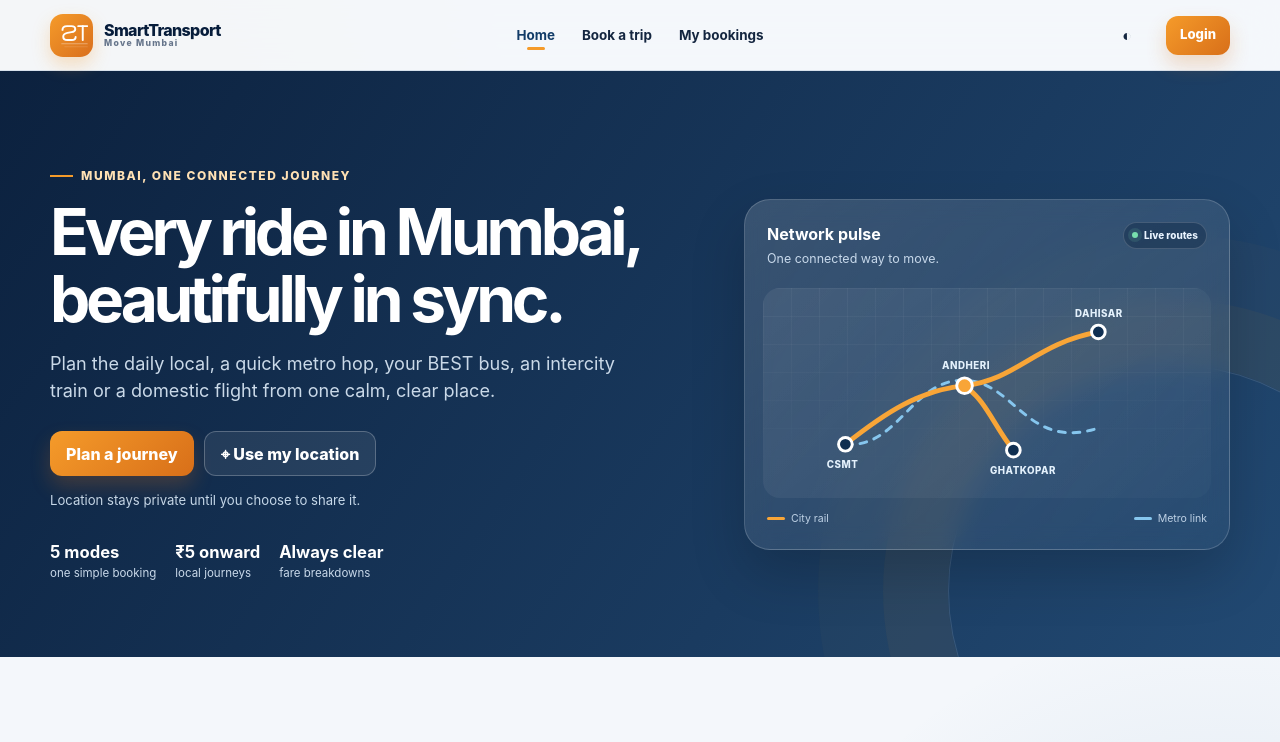
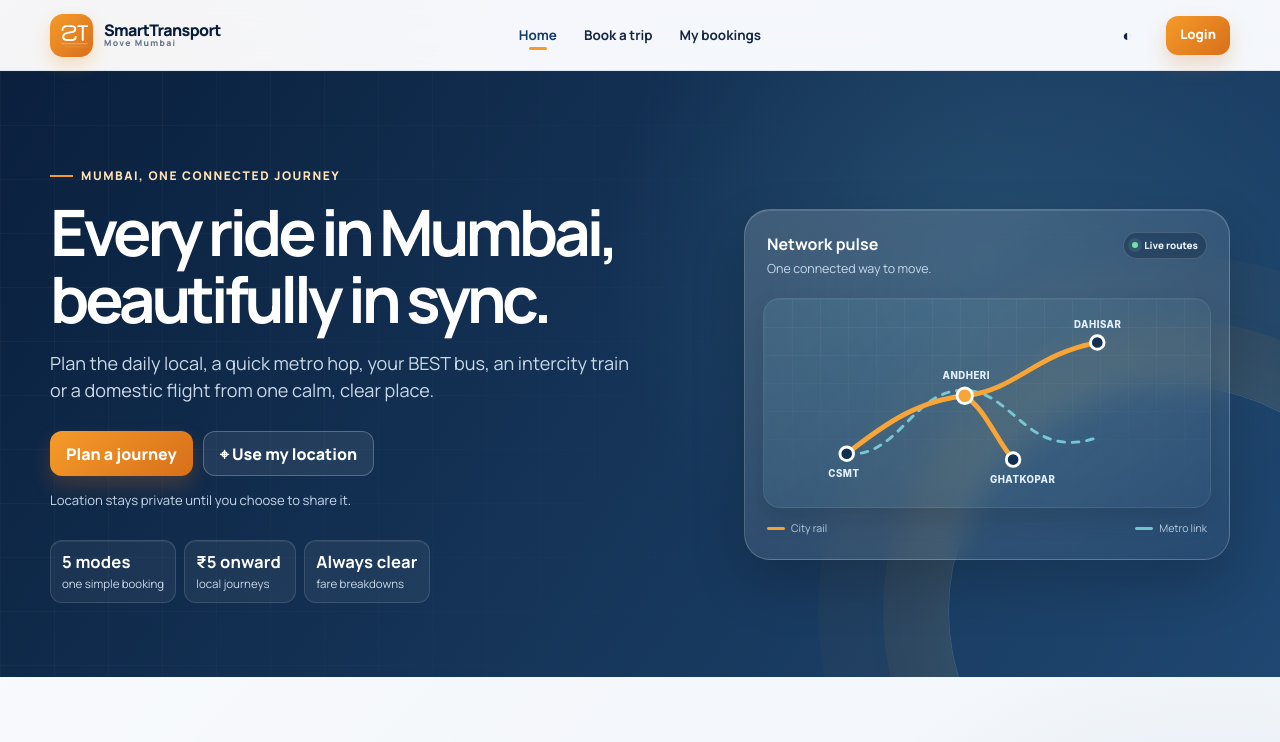
Before and after one commit to sakibshaikh0806-hash/Smart-Public-Transport-Booking-Portal-, a website: page index.html in a window 1280 px wide. Shown: the top 742 px of the page. Drawn offline with Linux system fonts and the light colour scheme; no server answers.

Commit message:
Polish transport portal visual design

```diff
--- a/index.html
+++ b/index.html
@@ -12,21 +12,22 @@
       --navy:#071d3b; --navy-2:#123c68; --blue:#3673a8; --saffron:#f59b2a;
       --saffron-pale:#ffe1b4; --ink:#142640; --muted:#66758b; --paper:#f4f7fb;
       --surface:rgba(255,255,255,.79); --solid:#fff; --soft:#edf3f8; --line:#d7e1ec;
-      --good:#17845b; --bad:#c13c50; --shadow:0 20px 50px rgba(7,29,59,.13);
+      --good:#17845b; --bad:#c13c50; --cyan:#76c9d4; --shadow:0 20px 50px rgba(7,29,59,.13);
     }
     body[data-theme="dark"] {
       --navy:#081524; --navy-2:#103454; --blue:#75a8d1; --saffron:#ffae42;
       --saffron-pale:#ffd49d; --ink:#eff6ff; --muted:#aec1d5; --paper:#0b1728;
       --surface:rgba(17,38,62,.86); --solid:#112842; --soft:#18334f; --line:#294966;
-      --shadow:0 22px 55px rgba(0,0,0,.32);
+      --cyan:#8bdce3; --shadow:0 22px 55px rgba(0,0,0,.32);
     }
     * { box-sizing:border-box; }
     html { scroll-behavior:smooth; }
     body {
       min-width:320px; margin:0; color:var(--ink); background:
       radial-gradient(circle at 8% 6%,rgba(245,155,42,.16),transparent 26rem),
-      radial-gradient(circle at 95% 48%,rgba(54,115,168,.15),transparent 30rem),var(--paper);
-      font-family:Inter,system-ui,sans-serif; line-height:1.5; transition:background .2s,color .2s;
+      radial-gradient(circle at 95% 48%,rgba(54,115,168,.15),transparent 30rem),
+      linear-gradient(135deg,rgba(255,255,255,.6),transparent 42%),var(--paper);
+      font-family:Manrope,system-ui,sans-serif; line-height:1.5; transition:background .2s,color .2s;
     }
     button,input,select { font:inherit; } button { cursor:pointer; } button:disabled { cursor:not-allowed; opacity:.6; }
     [hidden],.hidden { display:none!important; }
@@ -37,7 +38,7 @@
     /* ── Scroll progress bar ── */
     .nav-progress { position:absolute; bottom:-1px; left:0; height:2px; width:0%; background:linear-gradient(90deg,var(--saffron),#d86f19); transition:width .1s linear; border-radius:0 2px 2px 0; }
 
-    .header { position:sticky; z-index:100; top:0; border-bottom:1px solid var(--line); background:rgba(244,247,251,.88); backdrop-filter:blur(18px); -webkit-backdrop-filter:blur(18px); transition:box-shadow .2s,background .2s; }
+    .header { position:sticky; z-index:100; top:0; border-bottom:1px solid rgba(215,225,236,.75); background:rgba(244,247,251,.78); backdrop-filter:blur(22px); -webkit-backdrop-filter:blur(22px); transition:box-shadow .2s,background .2s; }
     .header.scrolled { box-shadow:0 4px 24px rgba(7,29,59,.10); background:rgba(244,247,251,.97); }
     body[data-theme="dark"] .header { background:rgba(11,23,40,.88); }
     body[data-theme="dark"] .header.scrolled { background:rgba(11,23,40,.98); box-shadow:0 4px 24px rgba(0,0,0,.28); }
@@ -104,8 +105,9 @@
     .nav-links { justify-self:center; gap:3px; }
     .header-actions { display:flex; align-items:center; justify-self:end; gap:5px; }
 
-    .hero { position:relative; overflow:hidden; padding:clamp(52px,8vw,96px) 0 74px; color:#fff; background:linear-gradient(124deg,rgba(7,29,59,.98),rgba(18,60,104,.93)); }
-    .hero:after { position:absolute; right:-120px; bottom:-160px; width:450px; height:450px; border:1px solid rgba(255,255,255,.12); border-radius:50%; box-shadow:0 0 0 65px rgba(245,155,42,.045),0 0 0 130px rgba(245,155,42,.025); content:""; }
+    .hero { position:relative; isolation:isolate; overflow:hidden; padding:clamp(52px,8vw,96px) 0 74px; color:#fff; background:radial-gradient(circle at 76% 30%,rgba(118,201,212,.14),transparent 23rem),linear-gradient(124deg,rgba(7,29,59,.99),rgba(18,60,104,.94)); }
+    .hero:before { position:absolute; z-index:-1; inset:0; background-image:linear-gradient(rgba(255,255,255,.045) 1px,transparent 1px),linear-gradient(90deg,rgba(255,255,255,.045) 1px,transparent 1px); background-size:54px 54px; mask-image:linear-gradient(110deg,rgba(0,0,0,.72),transparent 72%); content:""; }
+    .hero:after { position:absolute; right:-120px; bottom:-160px; width:450px; height:450px; border:1px solid rgba(255,255,255,.15); border-radius:50%; box-shadow:0 0 0 65px rgba(245,155,42,.055),0 0 0 130px rgba(245,155,42,.03),0 0 90px rgba(118,201,212,.12); content:""; }
     .hero-grid { position:relative; z-index:1; display:grid; grid-template-columns:1.1fr .9fr; align-items:center; gap:clamp(35px,8vw,100px); }
     .eyebrow { margin:0 0 14px; color:var(--saffron-pale); font-size:.75rem; font-weight:800; letter-spacing:.13em; text-transform:uppercase; }
     .eyebrow:before { display:inline-block; width:23px; height:2px; margin:0 8px 3px 0; background:var(--saffron); content:""; }
@@ -116,9 +118,10 @@
     .hero .secondary { border-color:rgba(255,255,255,.24); color:#fff; background:rgba(255,255,255,.08); }
     .hero .secondary:hover { background:rgba(255,255,255,.15); }
     .location-status { min-height:22px; margin:15px 0 0; color:#c6d8e9; font-size:.82rem; }
-    .stats { display:flex; flex-wrap:wrap; gap:19px; margin-top:27px; color:#c8d8e9; font-size:.72rem; }
-    .stats strong { display:block; color:#fff; font-size:1.04rem; }
-    .map-card { position:relative; display:flex; min-height:334px; flex-direction:column; padding:22px; overflow:hidden; border:1px solid rgba(255,255,255,.18); border-radius:26px; background:linear-gradient(145deg,rgba(255,255,255,.15),rgba(255,255,255,.035)); box-shadow:0 24px 54px rgba(0,0,0,.18); backdrop-filter:blur(12px); animation:float .75s .12s both; }
+    .stats { display:flex; flex-wrap:wrap; gap:8px; margin-top:27px; color:#c8d8e9; font-size:.72rem; }
+    .stats span { min-width:112px; padding:9px 11px; border:1px solid rgba(255,255,255,.13); border-radius:12px; background:rgba(255,255,255,.055); box-shadow:inset 0 1px rgba(255,255,255,.07); }
+    .stats strong { display:block; color:#fff; font-size:1.04rem; letter-spacing:.01em; }
+    .map-card { position:relative; display:flex; min-height:334px; flex-direction:column; padding:22px; overflow:hidden; border:1px solid rgba(255,255,255,.2); border-radius:26px; background:linear-gradient(145deg,rgba(255,255,255,.17),rgba(255,255,255,.045)); box-shadow:0 24px 54px rgba(0,0,0,.2),inset 0 1px rgba(255,255,255,.12); backdrop-filter:blur(14px); animation:float .75s .12s both; }
     .map-card h2 { margin:0; font-size:1rem; } .map-card p { margin:4px 0; color:#c8d9eb; font-size:.78rem; }
     .line-a,.line-b { position:absolute; left:13%; width:76%; height:3px; border-radius:9px; background:linear-gradient(90deg,var(--saffron),#ffd38e 45%,#73b3e2); transform-origin:left; }
     .line-a { top:51%; transform:rotate(-21deg); }.line-b { top:55%; transform:rotate(27deg); }
@@ -129,18 +132,18 @@
     .network-head { display:flex; align-items:flex-start; justify-content:space-between; gap:12px; }
     .network-status { display:inline-flex; align-items:center; gap:6px; padding:5px 8px; border:1px solid rgba(255,255,255,.16); border-radius:99px; color:#eaf4ff; background:rgba(7,29,59,.35); font-size:.62rem; font-weight:800; white-space:nowrap; }
     .network-status i { width:6px; height:6px; border-radius:50%; background:#78dfad; box-shadow:0 0 0 4px rgba(120,223,173,.12); }
-    .network-visual { position:relative; flex:1; min-height:210px; margin:15px -4px 0; overflow:hidden; border-radius:17px; background:linear-gradient(135deg,rgba(255,255,255,.07),rgba(255,255,255,.02)); }
+    .network-visual { position:relative; flex:1; min-height:210px; margin:15px -4px 0; overflow:hidden; border:1px solid rgba(255,255,255,.08); border-radius:17px; background:linear-gradient(135deg,rgba(118,201,212,.12),rgba(255,255,255,.025)); box-shadow:0 12px 24px rgba(0,0,0,.12); }
     .network-visual:before { position:absolute; inset:0; background-image:linear-gradient(rgba(255,255,255,.06) 1px,transparent 1px),linear-gradient(90deg,rgba(255,255,255,.06) 1px,transparent 1px); background-size:28px 28px; content:""; mask-image:linear-gradient(to bottom,rgba(0,0,0,.75),transparent); }
     .network-svg { position:absolute; inset:0; width:100%; height:100%; }
     .network-svg .route-main { fill:none; stroke:#f8a537; stroke-linecap:round; stroke-linejoin:round; stroke-width:5; }
-    .network-svg .route-secondary { fill:none; stroke:#86c6ee; stroke-linecap:round; stroke-linejoin:round; stroke-width:3; stroke-dasharray:7 8; }
+    .network-svg .route-secondary { fill:none; stroke:var(--cyan); stroke-linecap:round; stroke-linejoin:round; stroke-width:3; stroke-dasharray:7 8; }
     .network-svg .station { fill:#102f51; stroke:#fff; stroke-width:3; }
     .network-svg .station-hot { fill:#f8a537; stroke:#fff; stroke-width:3; }
     .network-svg text { fill:#e4f1fc; font-family:Inter,system-ui,sans-serif; font-size:10px; font-weight:800; letter-spacing:.05em; }
     .network-foot { display:flex; justify-content:space-between; gap:10px; margin-top:13px; color:#bed1e5; font-size:.66rem; }
     .network-key { display:flex; align-items:center; gap:6px; }
     .network-key:before { width:18px; height:3px; border-radius:3px; background:#f8a537; content:""; }
-    .network-key:last-child:before { background:#86c6ee; }
+    .network-key:last-child:before { background:var(--cyan); }
 
     .section { padding:clamp(54px,7vw,88px) 0; }
     .heading { display:flex; align-items:end; justify-content:space-between; gap:20px; margin-bottom:24px; }
@@ -190,7 +193,7 @@
     @media print { body * { visibility:hidden!important; } #printTicket,#printTicket * { visibility:visible!important; } #printTicket { position:absolute; inset:0; display:block!important; padding:28px; color:#071d3b; background:#fff; font-family:Arial,sans-serif; } #printTicket .ticket { padding:22px; border:2px solid #071d3b; border-radius:13px; } #printTicket h1 { margin:0 0 10px; font-size:27px; letter-spacing:0; } #printTicket p { margin:8px 0; font-size:14px; } }
     @keyframes up { from { opacity:0; transform:translateY(17px); } to { opacity:1; transform:translateY(0); } } @keyframes float { from { opacity:0; transform:translateY(23px) scale(.97); } to { opacity:1; transform:none; } } @keyframes modal { from { opacity:0; transform:translateY(10px) scale(.98); } to { opacity:1; transform:none; } } @keyframes spin { to { transform:rotate(360deg); } } @keyframes pop { 0% { transform:scale(.55); } 75% { transform:scale(1.08); } 100% { transform:scale(1); } } @keyframes toast { from { opacity:0; transform:translateX(15px); } to { opacity:1; transform:none; } } @keyframes shimmer { to { background-position:-220% 0; } }
     @media(max-width:900px) { .header-inner { grid-template-columns:minmax(0,1fr) auto; }.nav-links { display:none; }.header-actions { gap:4px; }.ham { display:flex; } }
-    @media(max-width:900px) { .hero-grid,.booking-shell { grid-template-columns:1fr; }.map-card { width:100%; max-width:540px; margin:auto; }.aside { order:-1; }.benefits { grid-template-columns:repeat(3,1fr); }.benefits li { display:block; }.benefit-icon { margin-bottom:7px; }.suggestions { grid-template-columns:repeat(3,1fr); } }
+    @media(max-width:900px) { .hero { padding-bottom:42px; }.hero-grid,.booking-shell { grid-template-columns:1fr; }.map-card { width:100%; max-width:540px; min-height:300px; margin:auto; }.aside { order:-1; }.benefits { grid-template-columns:repeat(3,1fr); }.benefits li { display:block; }.benefit-icon { margin-bottom:7px; }.suggestions { grid-template-columns:repeat(3,1fr); } }
     @media(max-width:700px) { .header-inner { min-height:64px; }.nav-link { display:none; }.brand-mark { width:36px; height:36px; padding:7px; }.chip { max-width:96px; }.hero { padding-top:46px; }.suggestions { grid-template-columns:1fr; }.heading { display:block; }.route { grid-template-columns:1fr; gap:0; }.swap { width:100%; height:35px; margin:0 0 11px; }.swap:hover { transform:none; }.field-grid { grid-template-columns:1fr; gap:0; }.form-gap { gap:0; }.modes { grid-template-columns:repeat(3,1fr); }.benefits { grid-template-columns:1fr; }.benefits li { display:flex; }.benefit-icon { margin:0; }.payment-methods { grid-template-columns:repeat(2,minmax(0,1fr)); }.card-grid { grid-template-columns:minmax(0,1fr) minmax(0,1fr); }.card-number { grid-column:1/-1; }.footer-inner { display:block; }.footer p+p { margin-top:7px; } }
     @media(max-width:420px) { .wrap { width:min(100% - 22px,1180px); }.brand>span:last-child { display:grid; }.brand-name { font-size:.92rem; }.brand-subtitle { display:none; }.chip { display:none; }.login { padding:0 9px; }.actions,.wizard-actions { flex-direction:column; align-items:stretch; }.actions .primary { width:100%; }.wizard-actions .primary { width:100%; }.dialog-head { padding:18px 18px 0; }.dialog-body { padding:16px 18px 19px; }.steps { padding-left:18px; padding-right:18px; }.modal { padding:9px; }.qr-wrap { align-items:flex-start; } }
     @media(prefers-reduced-motion:reduce) { *,*:before,*:after { scroll-behavior:auto!important; animation-duration:.01ms!important; animation-iteration-count:1!important; transition-duration:.01ms!important; } }
```
